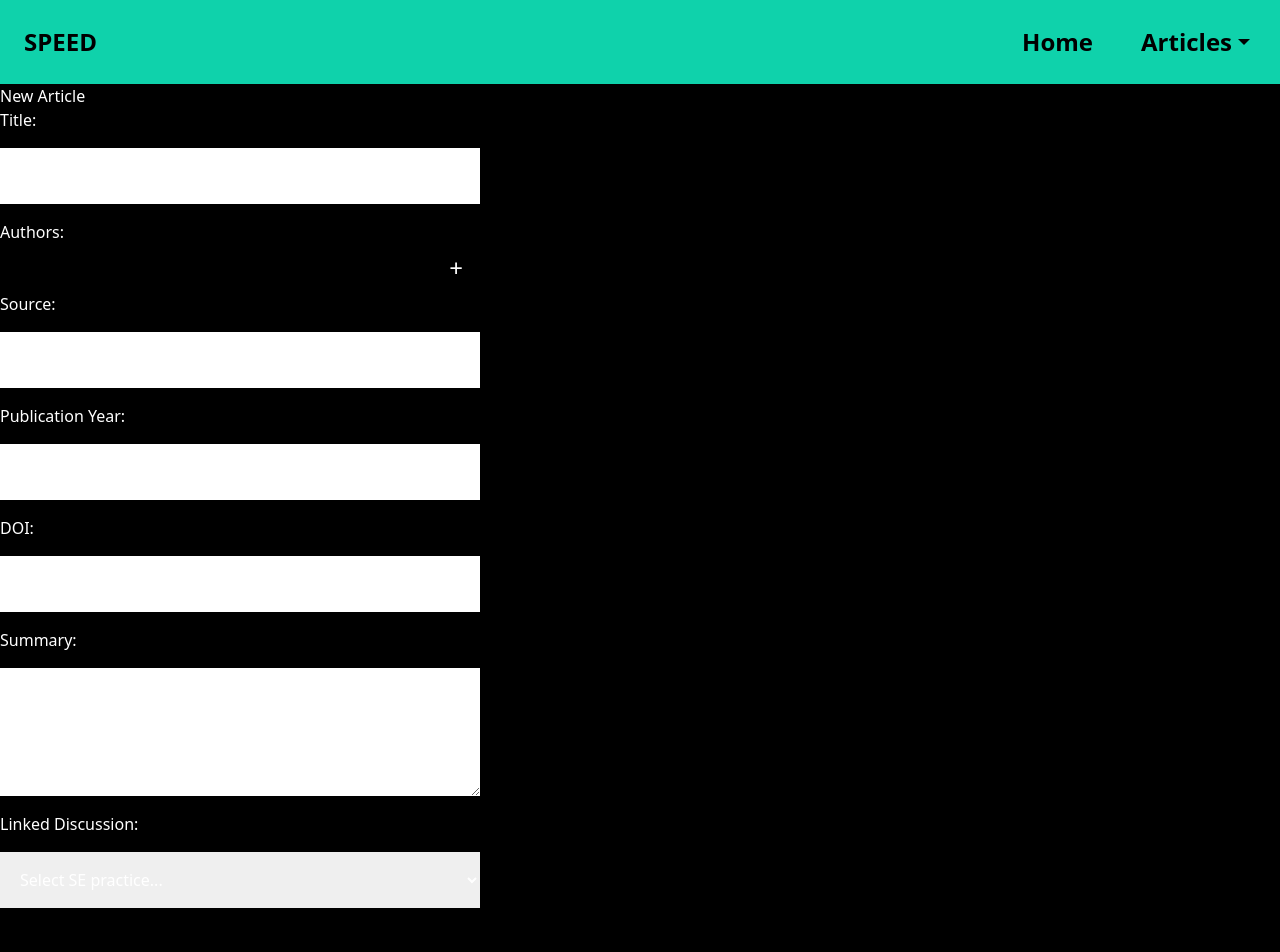
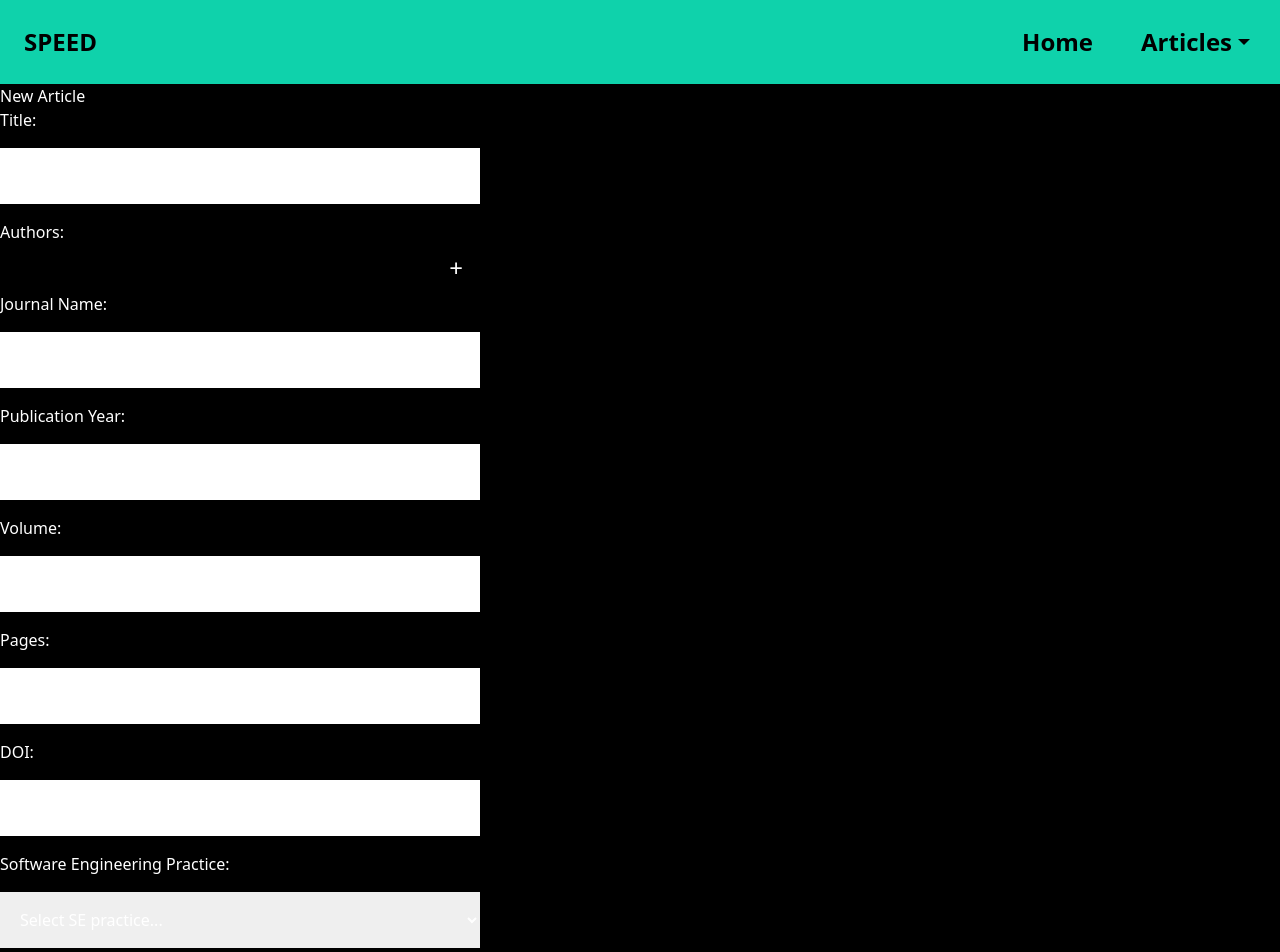
Before and after one commit to Lvl29OwOMonkey/assignment, a Next.js app in the folder frontend/: page /articles/new in a window 1280 px wide. Shown: the top 952 px of the page. Built offline with nearby package versions, Linux system fonts and the light colour scheme.

Commit message:
Added new submission stuff

```diff
--- a/frontend/src/pages/articles/new.tsx
+++ b/frontend/src/pages/articles/new.tsx
@@ -9,8 +9,9 @@ const NewDiscussion = () => {
 	const [source, setSource] = useState("");
 	const [pubYear, setPubYear] = useState(new Date().getFullYear());
 	const [doi, setDoi] = useState("");
-	const [summary, setSummary] = useState("");
-	const [linkedDiscussion, setLinkedDiscussion] = useState<string>("");
+	const [volume, setVolume] = useState("");
+	const [pages, setPages] = useState(0);
+	const [sePractice, setSePractice] = useState<string>("");
 
 	const [submitted, setSubmitted] = useState(false);
 	const [error, setError] = useState("");
@@ -29,7 +30,9 @@ const NewDiscussion = () => {
 		event.preventDefault();
 
 		try {
-			const result = await fetch(`${process.env.NEXT_PUBLIC_BACKEND_URL}/articles`, {
+			const result = await fetch(
+				`${process.env.NEXT_PUBLIC_BACKEND_URL}/articles`,
+				{
 					method: "POST",
 					headers: {
 						"Content-Type": "application/json",
@@ -40,34 +43,41 @@ const NewDiscussion = () => {
 						source,
 						pubYear,
 						doi,
-					summary,
-					linkedDiscussion,
+						volume,
+						pages,
+						se: sePractice,
 					}),
-			});
+				}
+			);
 			if (result.status === 200) {
 				setSubmitted(true);
 			} else {
 				const data = await result.json();
 				if (data.error == "ValidationError") {
-					const message = data.message.map((item: any) => {
+					const message = data.message
+						.map((item: any) => {
 							// Replace first character with uppercase
-						item.field = item.field.charAt(0).toUpperCase() + item.field.slice(1);
+							item.field =
+								item.field.charAt(0).toUpperCase() + item.field.slice(1);
 							return `${item.field}: ${item.message}.`;
-					}).join("\n");
+						})
+						.join("\n");
 					setError(message);
 				} else {
 					setError(data.message);
 				}
 			}
-		} catch	(err) {
+		} catch (err) {
 			console.error("Error submitting new article:", err);
 			setError("Error submitting new article");
 		}
 
-		setHideTimeout(setTimeout(() => {
+		setHideTimeout(
+			setTimeout(() => {
 				setSubmitted(false);
 				setError("");
-		}, 5000));
+			}, 5000)
+		);
 	}
 
 	// Some helper methods for the authors array
@@ -135,7 +145,7 @@ const NewDiscussion = () => {
 				>
 					+
 				</button>
-				<label htmlFor="source">Source:</label>
+				<label htmlFor="source">Journal Name:</label>
 				<input
 					className={formStyles.formItem}
 					type="text"
@@ -166,6 +176,24 @@ const NewDiscussion = () => {
 					}}
 					required
 				/>
+				<label htmlFor="volume">Volume:</label>
+				<input
+					className={formStyles.formItem}
+					name="volume"
+					value={volume}
+					onChange={(event) => setVolume(event.target.value)}
+					required
+				/>
+				<label htmlFor="pages">Pages:</label>
+				<input
+					className={formStyles.formItem}
+					type="number"
+					name="pages"
+					id="pages"
+					value={pages}
+					onChange={(event) => setPages(parseInt(event.target.value))}
+					required
+				/>
 				<label htmlFor="doi">DOI:</label>
 				<input
 					className={formStyles.formItem}
@@ -178,28 +206,22 @@ const NewDiscussion = () => {
 					}}
 					required
 				/>
-				<label htmlFor="summary">Summary:</label>
-				<textarea
-					className={formStyles.formTextArea}
-					name="summary"
-					value={summary}
-					onChange={(event) => setSummary(event.target.value)}
-					required
-				/>
-				<label htmlFor="linkedDiscussion">Linked Discussion:</label>
+				<label htmlFor="sePractice">Software Engineering Practice:</label>
 				<select
 					className={formStyles.formItem}
-					name="linkedDiscussion"
-					id="linkedDiscussion"
-					value={linkedDiscussion}
-					onChange={(event) => setLinkedDiscussion(event.target.value)}
+					name="Software Engineering Practice"
+					id="sePractice"
+					value={sePractice}
+					onChange={(event) => setSePractice(event.target.value)}
 				>
-					<option value="" hidden disabled>Select SE practice...</option>
-					<option value="1">Discussion 1</option>
-					<option value="2">Discussion 2</option>
-					<option value="3">Discussion 3</option>
+					<option value="" hidden disabled>
+						Select SE practice...
+					</option>
+					<option value="agile">Agile</option>
+					<option value="sprint">Sprint</option>
+					<option value="mob_programming">Mob Programming</option>
 				</select>
-				<button className={formStyles.formItem} type="submit">
+				<button className={formStyles.submitButton} type="submit">
 					Submit
 				</button>
 				{submitted && <p>Article submitted successfully!</p>}
```
Lines whose indentation alone changed are shown as unchanged.
